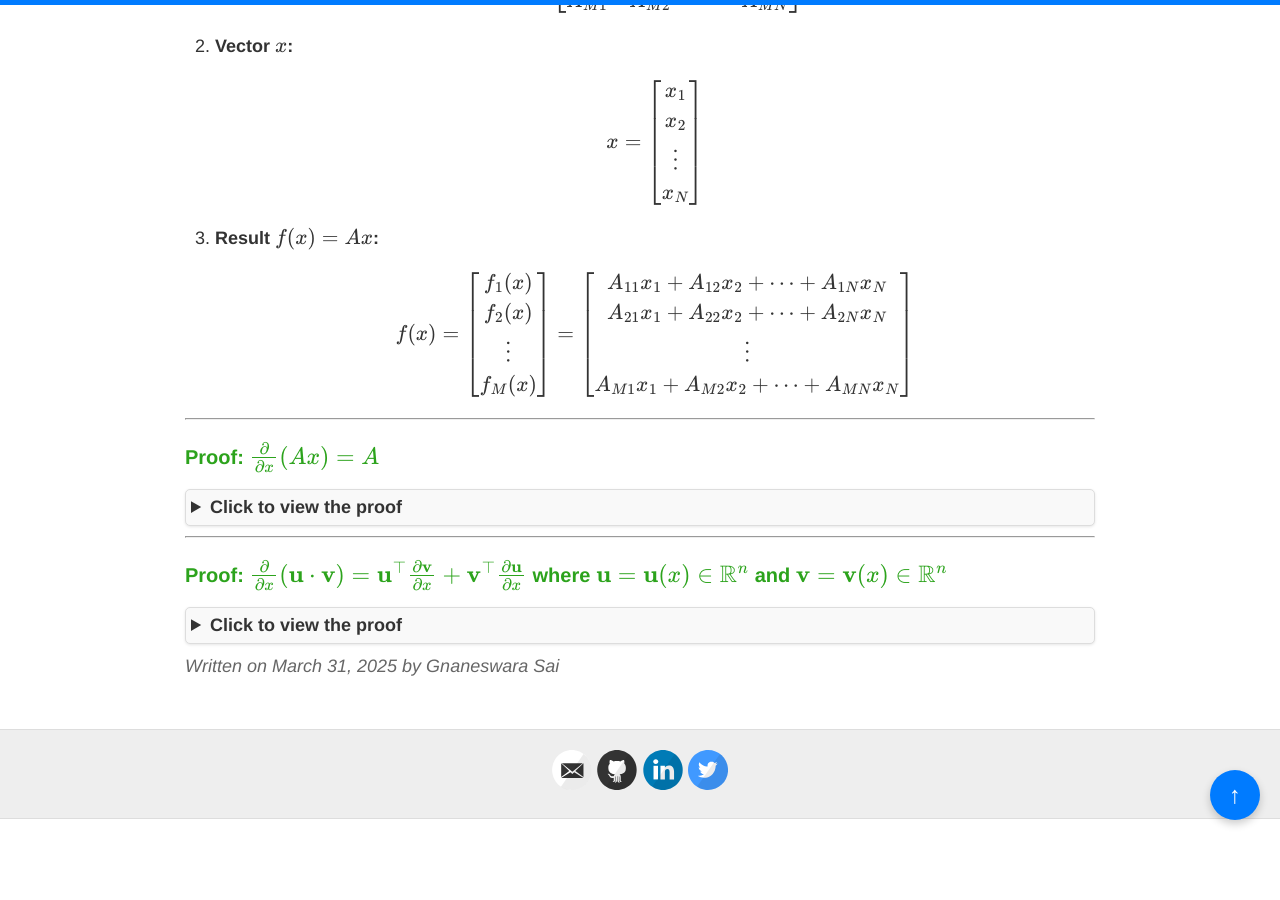
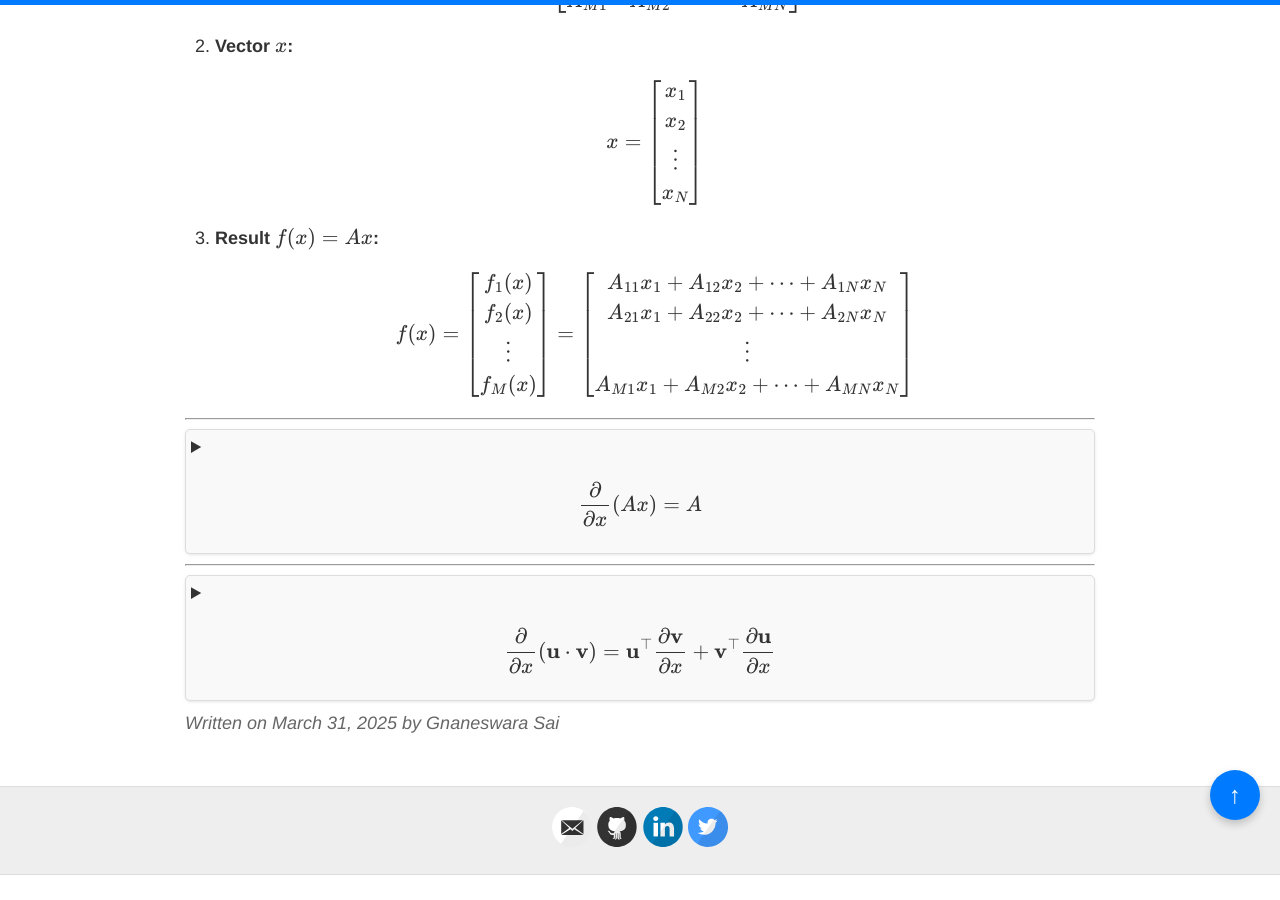
Before and after one commit to alokamgnaneswarasai/alokamgnaneswarasai.github.io, a Jekyll site: the page built from _posts/2025-03-31-Multivariatecalculus.md, in a window 1280 px wide and 900 px high, scrolled down 6002 px. Built offline with Jekyll 4.4.1, drawn with Linux system fonts in a browser that asks for light colours; before the commit the page ends 6846 px from its top, so only the background shows below that.

Commit message:
Refactor Multivariatecalculus.md to improve proof visibility and formatting

```diff
--- a/_posts/2025-03-31-Multivariatecalculus.md
+++ b/_posts/2025-03-31-Multivariatecalculus.md
@@ -264,14 +264,14 @@ Let $A$, $x$, and $f(x)$ be represented as follows:
 
 ---
 
-### Proof: $ \frac{\partial}{\partial x}(Ax) = A $
+<!-- ### Proof: $ \frac{\partial}{\partial x}(Ax) = A $ -->
 
 
 
 <div class="equation-box" style="border: 1px solid #ddd; border-radius: 5px; padding: 5px; background-color: #f9f9f9; box-shadow: 0 1px 3px rgba(0, 0, 0, 0.1); margin-bottom: 10px;">
   <details>
     <summary style="cursor: pointer; font-weight: bold; color: #333;">
-      Click to view the proof
+      $$ \frac{\partial}{\partial x}(Ax) = A $$
     </summary>
     <div style="margin-top: 5px;">
       Let $ A \in \mathbb{R}^{m \times n} $ and $ x \in \mathbb{R}^n $. The function $ f(x) = Ax $ is defined as:
@@ -332,16 +332,17 @@ Let $A$, $x$, and $f(x)$ be represented as follows:
 
 ---
 
-### Proof: $\frac{\partial}{\partial x} (\mathbf{u} \cdot \mathbf{v}) = \mathbf{u}^\top \frac{\partial \mathbf{v}}{\partial x} + \mathbf{v}^\top \frac{\partial \mathbf{u}}{\partial x}$ where  $ \mathbf{u} = \mathbf{u}(x) \in \mathbb{R}^n $ and $ \mathbf{v} = \mathbf{v}(x) \in \mathbb{R}^n $
+<!-- ### Proof: $\frac{\partial}{\partial x} (\mathbf{u} \cdot \mathbf{v}) = \mathbf{u}^\top \frac{\partial \mathbf{v}}{\partial x} + \mathbf{v}^\top \frac{\partial \mathbf{u}}{\partial x}$ where  $ \mathbf{u} = \mathbf{u}(x) \in \mathbb{R}^n $ and $ \mathbf{v} = \mathbf{v}(x) \in \mathbb{R}^n $ -->
 
 
 
 <div class="equation-box" style="border: 1px solid #ddd; border-radius: 5px; padding: 5px; background-color: #f9f9f9; box-shadow: 0 1px 3px rgba(0, 0, 0, 0.1); margin-bottom: 10px;">
   <details>
     <summary style="cursor: pointer; font-weight: bold; color: #333;">
-      Click to view the proof
+      $$\frac{\partial}{\partial x} (\mathbf{u} \cdot \mathbf{v}) = \mathbf{u}^\top \frac{\partial \mathbf{v}}{\partial x} + \mathbf{v}^\top \frac{\partial \mathbf{u}}{\partial x} $$
     </summary>
-    <div style="margin-top: 5px;">
+    <div style="margin-top: 10px;">
+
       Let $ \mathbf{u} = \mathbf{u}(x) \in \mathbb{R}^n $ and $ \mathbf{v} = \mathbf{v}(x) \in \mathbb{R}^n $. The dot product $ \mathbf{u} \cdot \mathbf{v} $ is defined as:
 
 $$
```
